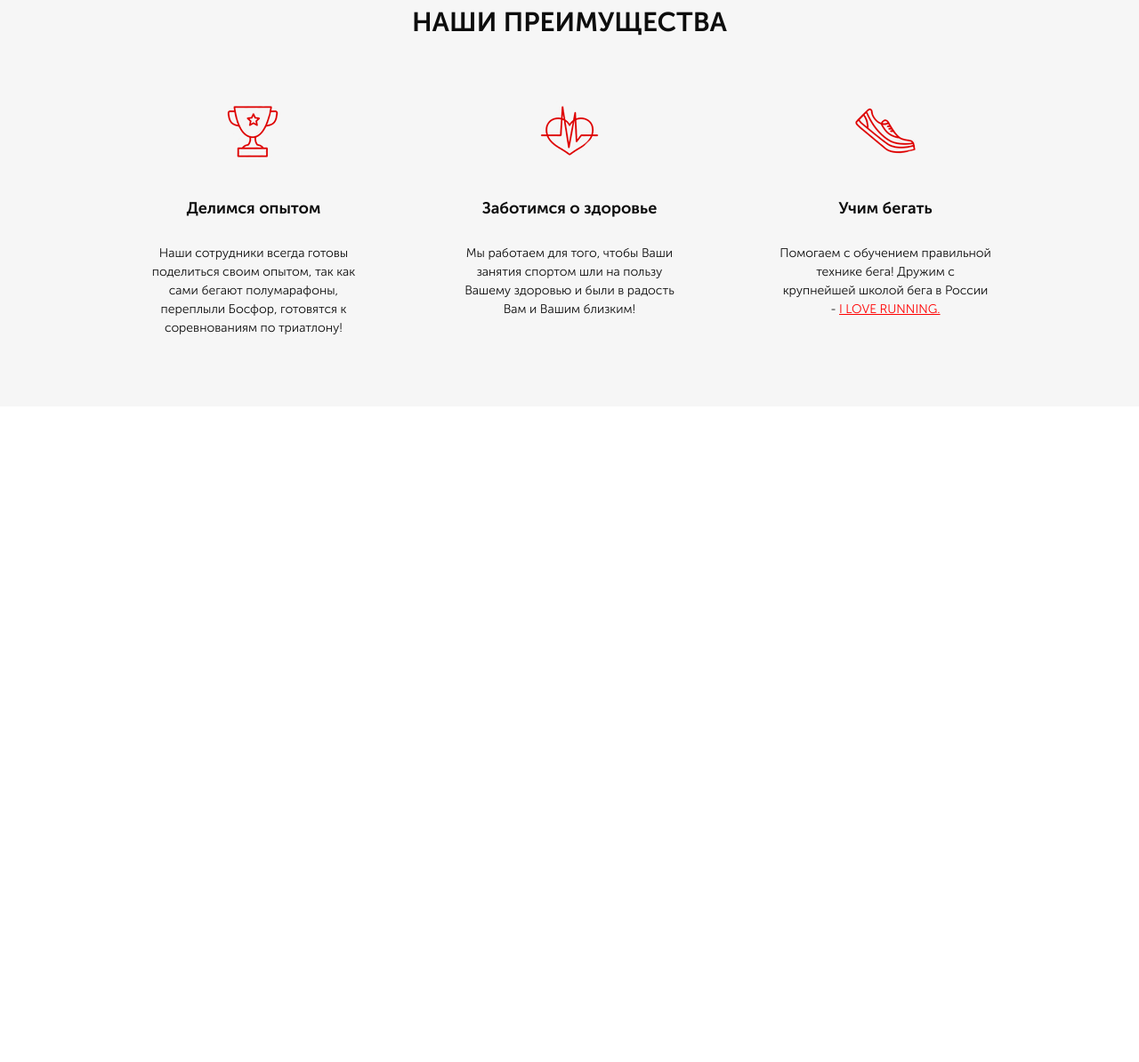
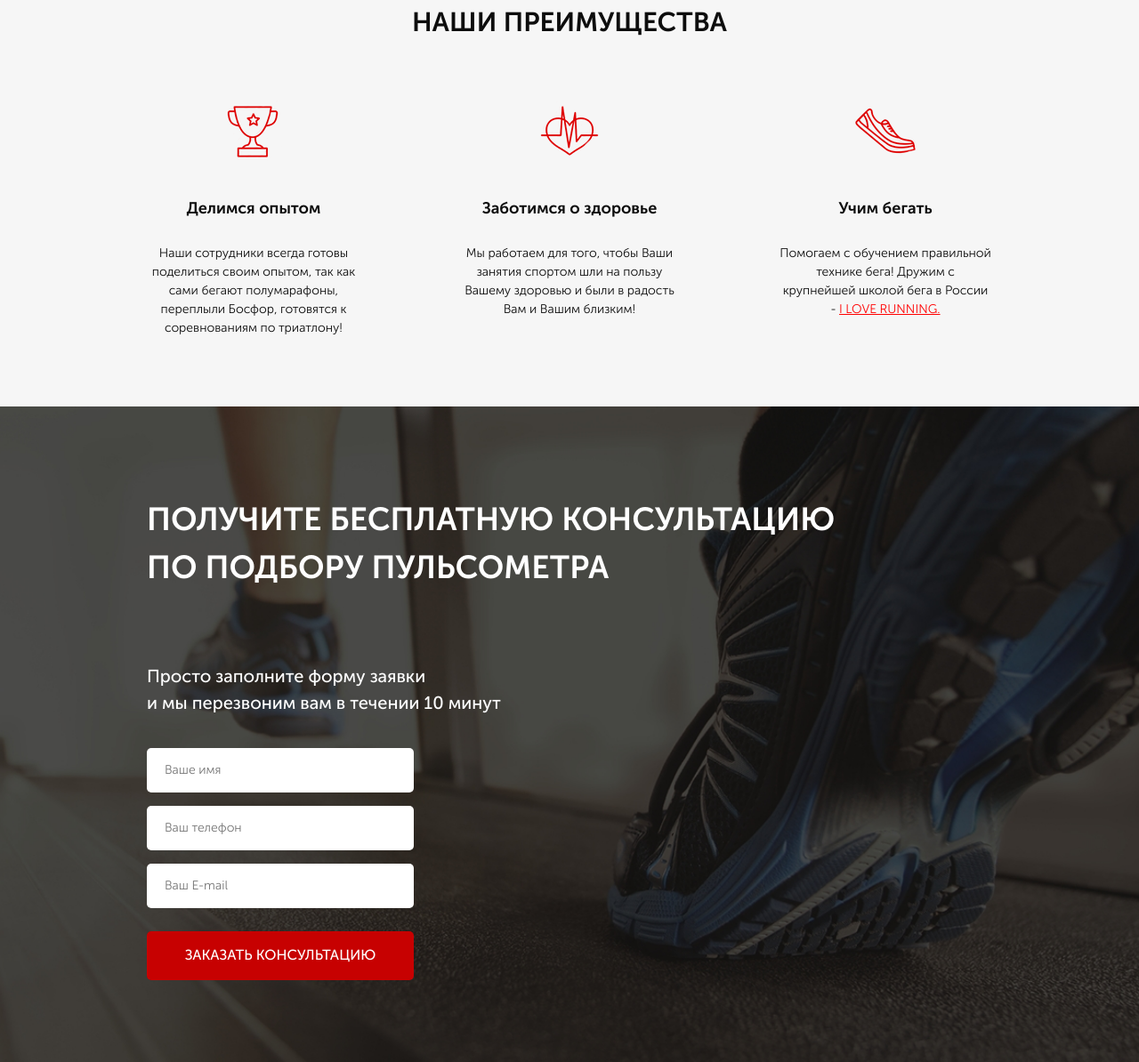
Before and after one commit to CowboyManlbdro/pulse, a website: page src/index.html in a window 1280 px wide. Shown: the part 753-1947 px from the top of the page at 89% size. Before the commit the page ends 1210 px from the top, so only its background shows below. Drawn offline with Linux system fonts and the light colour scheme.

Commit message:
form ready

```diff
--- a/src/index.html
+++ b/src/index.html
@@ -61,7 +61,7 @@
 
     <div class="advantages">
         <div class="container">
-            <h2 class="advantages__header">НАШИ ПРЕИМУЩЕСТВА</h2>
+            <h2 class="title">НАШИ ПРЕИМУЩЕСТВА</h2>
             <div class="advantages__items">
                 <div class="advantages__item">
                     <img src="icons/advantages/cup.png" alt="">
@@ -92,5 +92,22 @@
             </div>
         </div>
     </div>
+
+    <div class="consultation">
+        <div class="container">
+            <h2 class="title title_left">Получите бесплатную консультацию <br>
+            по подбору пульсометра</h2>
+            <div class="consultation__descr">
+                Просто заполните форму заявки <br>
+                и мы перезвоним вам в течении 10 минут
+            </div>
+            <form class="feed-form" action="">
+                <input required name="name" type="text" placeholder="Ваше имя">
+                <input required name="phone" type="tel" placeholder="Ваш телефон">
+                <input required name="email" type="email" placeholder="Ваш E-mail">
+                <button class="button button_submit">заказать кОНСУЛЬТАЦИЮ</button>
+            </form>
+        </div>
+    </div>
 </body>
 </html>
--- a/src/sass/blocks/_advantages.scss
+++ b/src/sass/blocks/_advantages.scss
@@ -2,12 +2,6 @@
     min-height: 470px;
     padding: 70px 0 78px 0;
     background-color: #f6f6f6;
-    &__header {
-        text-align: center;
-        font-size: 30px;
-        font-weight: 700;
-        color: #0d0d0d;
-    }
     &__items {
         margin-top: 65px;
         display: flex;
--- a/src/sass/blocks/_buttons.scss
+++ b/src/sass/blocks/_buttons.scss
@@ -16,4 +16,9 @@
         font-size: 16px;
         margin-top: 65px;
     }
+    &_submit {
+        width: 300px;
+        height: 55px;
+        font-size: 16px;
+    }
 }
--- /dev/null
+++ b/src/sass/blocks/_consultation.scss
@@ -0,0 +1,11 @@
+.consultation {
+    min-height: 680px;
+    padding: 100px 0 92px 0;
+    background: url(../img/consultation.jpg) center (center/cover) no-repeat;
+    &__descr {
+        margin-top: 80px;
+        font-size: 20px;
+        font-weight: 500;
+        color: #ffffff;
+    }
+}
--- /dev/null
+++ b/src/sass/blocks/_forms.scss
@@ -0,0 +1,20 @@
+.feed-form {
+    margin-top: 36px;
+    display: flex;
+    flex-direction: column;
+    width: 300px;
+    input {
+        height: 50px;
+        background-color: #ffffff;
+        border-radius: 5px;
+        margin-bottom: 15px;
+        border: none;
+        padding: 0 20px;
+        font-size: 14px;
+        font-weight: 300;
+        color: #4b4b4b;
+        &:nth-child(3){
+            margin-bottom: 20px;
+        }
+    }
+}
--- /dev/null
+++ b/src/sass/blocks/_titles.scss
@@ -0,0 +1,12 @@
+.title {
+    text-align: center;
+    font-size: 30px;
+    font-weight: 700;
+    color: #0d0d0d;
+    text-transform: uppercase;
+    &_left {
+        color: #fff;
+        text-align: left;
+        font-size: 36px;
+    }
+}
--- a/src/sass/style.scss
+++ b/src/sass/style.scss
@@ -12,3 +12,6 @@
 @import 'blocks/header';
 @import 'blocks/buttons';
 @import 'blocks/advantages';
+@import 'blocks/titles';
+@import 'blocks/consultation';
+@import 'blocks/forms';
```
Also changed, not shown: src/css/style.min.css.
